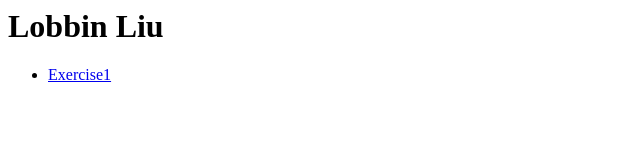
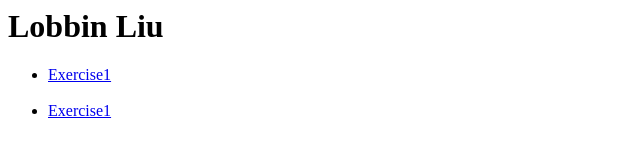
Before and after one commit to lobbinliu/gdfortheweb-spring2016-lobbin, a plain HTML site: page index.html in a window 1280 px wide. Shown: the full height of the page, 0-640 px from the left. Drawn offline with Linux system fonts and the light colour scheme.

Commit message:
change name

```diff
--- a/index.html
+++ b/index.html
@@ -1,5 +1,7 @@
 <h1>Lobbin Liu</h1>
 
 <ul>
-<li><a href="workshop1/index.html">Exercise1</a></li>
+<li><a href="exercise1/index.html">Exercise1</a></li>
+<br>
+<li><a href="project1/index.html">Exercise1</a></li>
 </ul>
```
Also changed, not shown: exercise1/index.html (renamed from workshop1/index.html), exercise1/page1.html (renamed from workshop1/page1.html), exercise1/page2.html (renamed from workshop1/page2.html), exercise1/page3.html (renamed from workshop1/page3.html), exercise1/page4.html (renamed from workshop1/page4.html), project1/about.html (renamed from assignment1/about.html), project1/archive.html (renamed from assignment1/archive.html), project1/buy.html (renamed from assignment1/buy.html), project1/email.html (renamed from assignment1/email.html), project1/exhibition.html (renamed from assignment1/exhibition.html), project1/index.html (renamed from assignment1/index.html), project1/learn.html (renamed from assignment1/learn.html), project1/member.html (renamed from assignment1/member.html), project1/space.html (renamed from assignment1/space.html), 1 more files.
